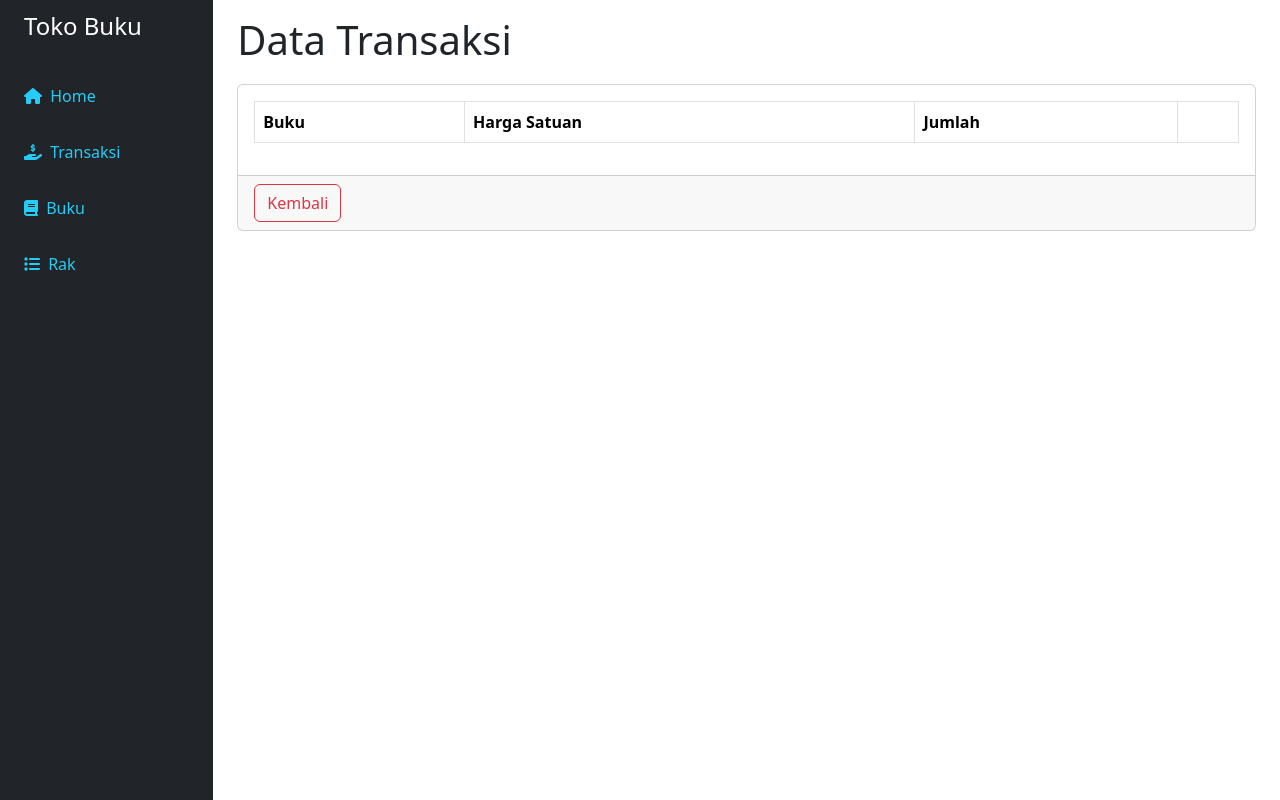
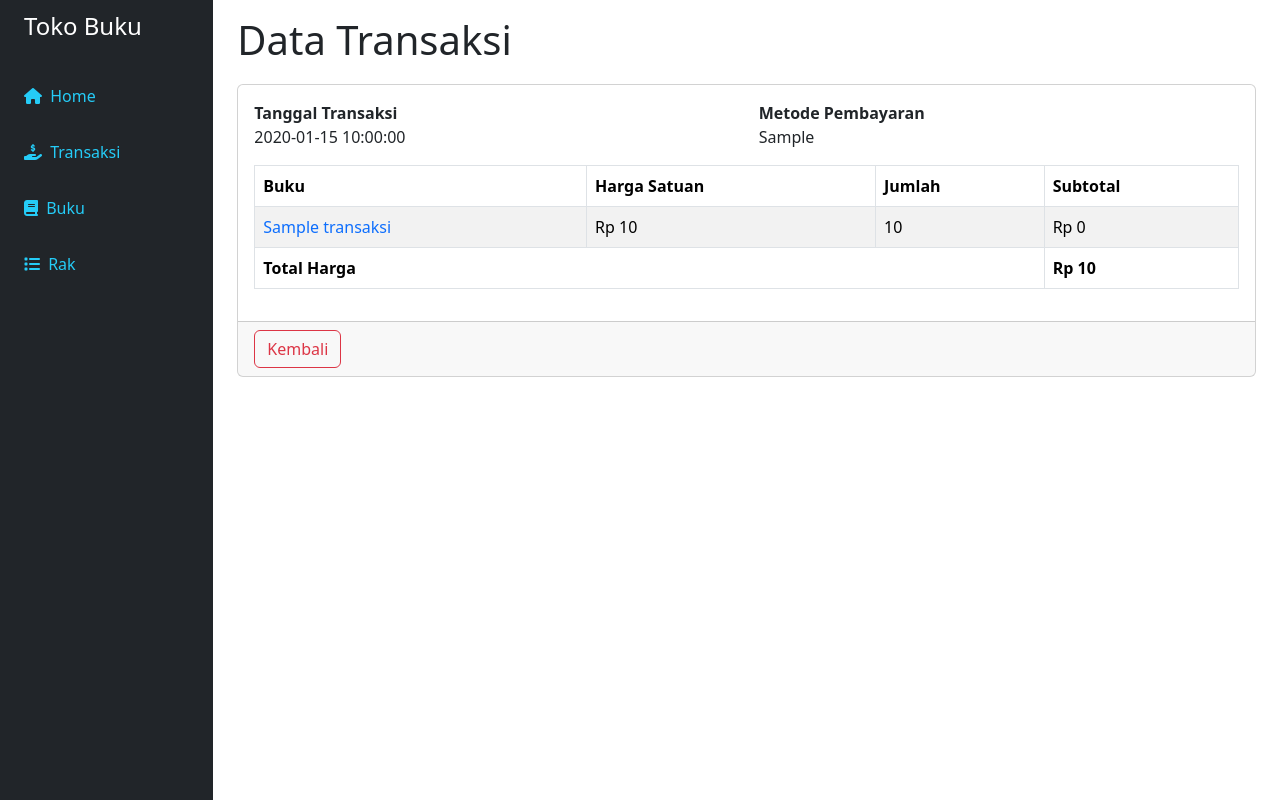
Before and after one commit to farhanajie/Basdat2, a CodeIgniter 4 app: the page made by app/Views/transaksi/lihat_view.php in a window 1280 px wide. Run offline with PHP 8.4 and a stand-in for CodeIgniter, Linux system fonts and the light colour scheme; the template is opened without the code that fills it: most values are stand-ins (such as "Sample title", 1, 10 or a date in 2020); lists and menus that the app fills with data are empty; some libraries are stand-ins or nearby versions.

Commit message:
lihat & hapus transaksi

```diff
--- a/app/Config/Routes.php
+++ b/app/Config/Routes.php
@@ -27,6 +27,7 @@ $routes->get('buku/delete/(:num)', 'Buku::delete/$1');
 
 // Routing Transaksi
 $routes->get('transaksi', 'Transaksi::index');
+$routes->get('transaksi/lihat/(:num)', 'Transaksi::lihat/$1');
 $routes->get('transaksi/tambah', 'Transaksi::tambah');
 $routes->post('transaksi/insert', 'Transaksi::insert');
 $routes->get('transaksi/delete/(:num)', 'Transaksi::delete/$1');
--- a/app/Models/TransaksiModel.php
+++ b/app/Models/TransaksiModel.php
@@ -16,9 +16,10 @@ class TransaksiModel extends Model
         else {
             return $this->table('transaksi')
                         ->join('trxbuku', 'transaksi.id_transaksi = trxbuku.id_transaksi')
+                        ->join('buku', 'trxbuku.id_buku = buku.id_buku')
                         ->where('transaksi.id_transaksi', $id)
                         ->get()
-                        ->getRow();
+                        ->getResult();
         }
     }
 
--- a/app/Views/transaksi/lihat_view.php
+++ b/app/Views/transaksi/lihat_view.php
@@ -7,15 +7,45 @@ Data Transaksi
 <?= $this->section('content') ?>
 <div class="card">
     <div class="card-body">
+        <div class="row">
+            <div class="col-md-6">
+                <dl class="dl-horizontal">
+                    <dt>Tanggal Transaksi</dt>
+                    <dd><?php echo $transaksi[0]->tanggal_transaksi ?></dd>
+                </dl>
+            </div>
+            <div class="col-md-6">
+                <dl class="dl-horizontal">
+                    <dt>Metode Pembayaran</dt>
+                    <dd><?php echo $transaksi[0]->metode_bayar ?></dd>
+                </dl>
+            </div>
+        </div>
         <table id="table" class="table table-striped table-bordered">
             <thead>
                 <tr>
                     <th>Buku</th>
                     <th>Harga Satuan</th>
                     <th>Jumlah</th>
-                    <th></th>
+                    <th>Subtotal</th>
                 </tr>
             </thead>
+            <tbody>
+                <?php foreach ($transaksi as $trxbuku) { ?>
+                    <tr>
+                        <td><a href="<?= base_url('buku/lihat/' . $trxbuku->id_buku) ?>"><?php echo $trxbuku->judul ?></a></td>
+                        <td><?php echo 'Rp ' . number_format($trxbuku->harga); ?></td>
+                        <td><?php echo $trxbuku->jumlah ?></td>
+                        <td><?php echo 'Rp ' . number_format($trxbuku->subtotal); ?></td>
+                    </tr>
+                <?php } ?>
+            </tbody>
+            <tfoot>
+                <tr>
+                    <th colspan="3">Total Harga</th>
+                    <th><?php echo 'Rp ' . number_format($transaksi[0]->harga_total); ?></th>
+                </tr>
+            </tfoot>
         </table>
     </div>
     <div class="card-footer">
```
Also changed, not shown: app/Controllers/Transaksi.php (+11 -2 lines), app/Models/TrxBukuModel.php (+19 -0 lines), app/Views/transaksi/transaksi_view.php (+8 -3 lines).
